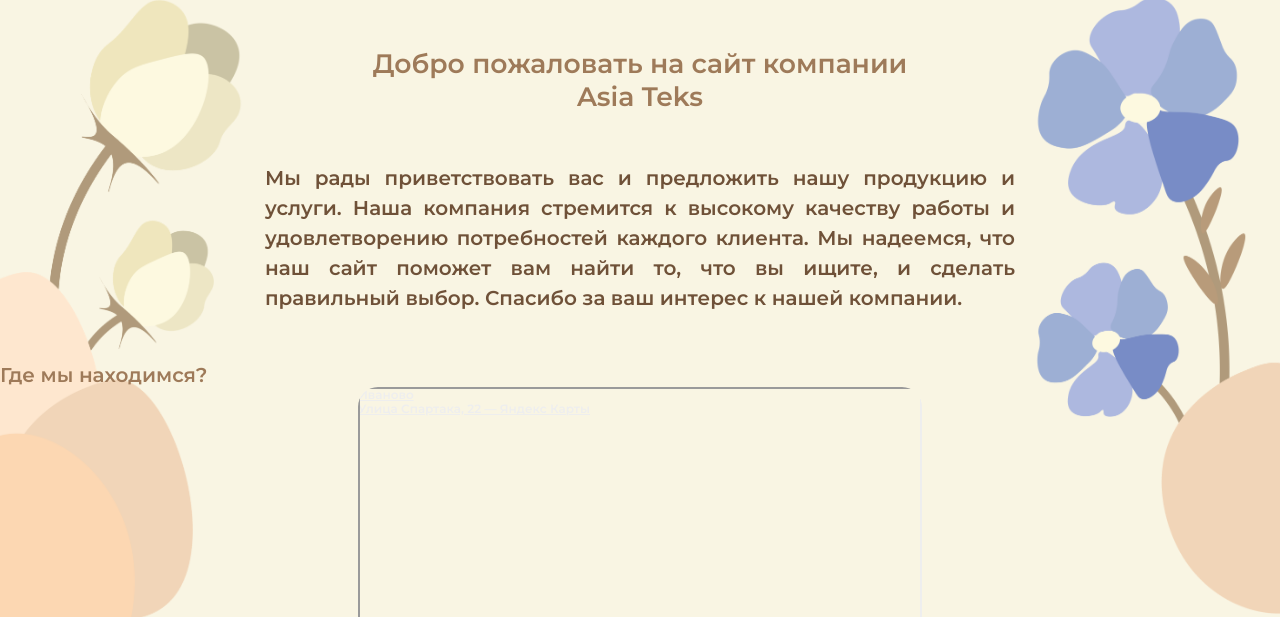
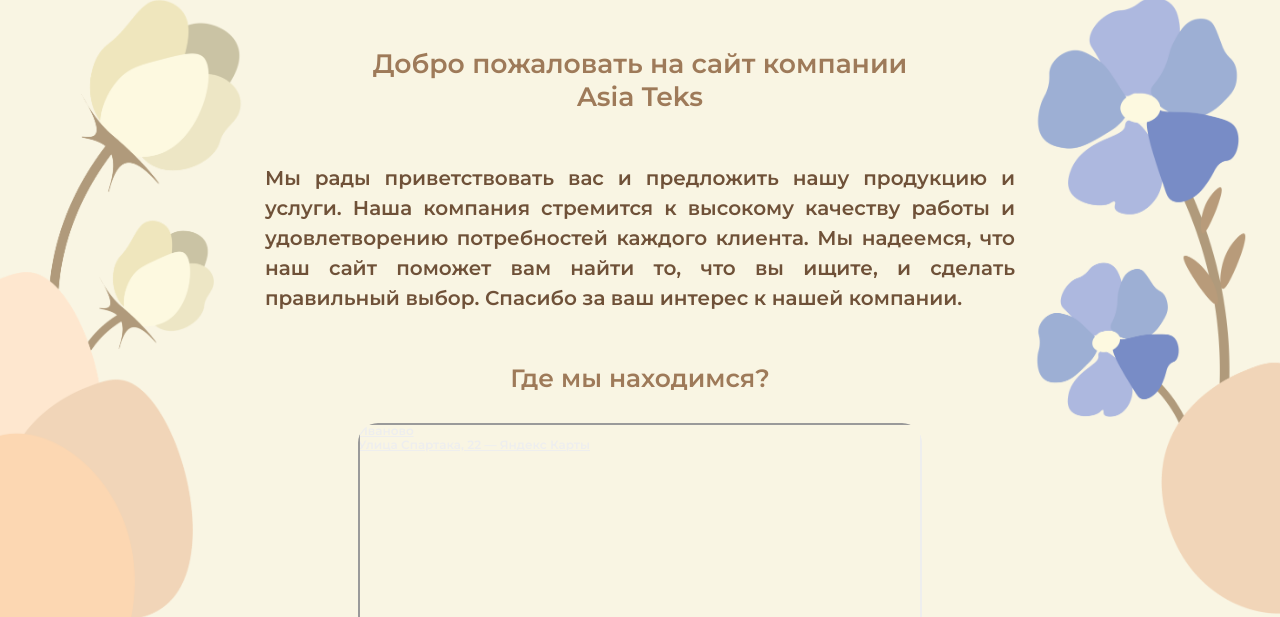
Before and after one commit to KliminVD/AsiaTeks.github.io, a plain HTML site: page index.html in a window 1280 px wide. Shown: the part 138-755 px from the top of the page. Drawn offline with Linux system fonts and the light colour scheme.

Commit message:
Update style.css

```diff
--- a/style.css
+++ b/style.css
@@ -87,6 +87,12 @@ footer {
     font-weight: 500;
     font-size: 20px;
 }
+#Where{
+    margin-inline: auto;
+    width:fit-content;
+    font-size: 25px;
+    margin-bottom: 30px;
+}
 @media screen and (max-width: 850px) {
     #text{
         width: 80%;
```
